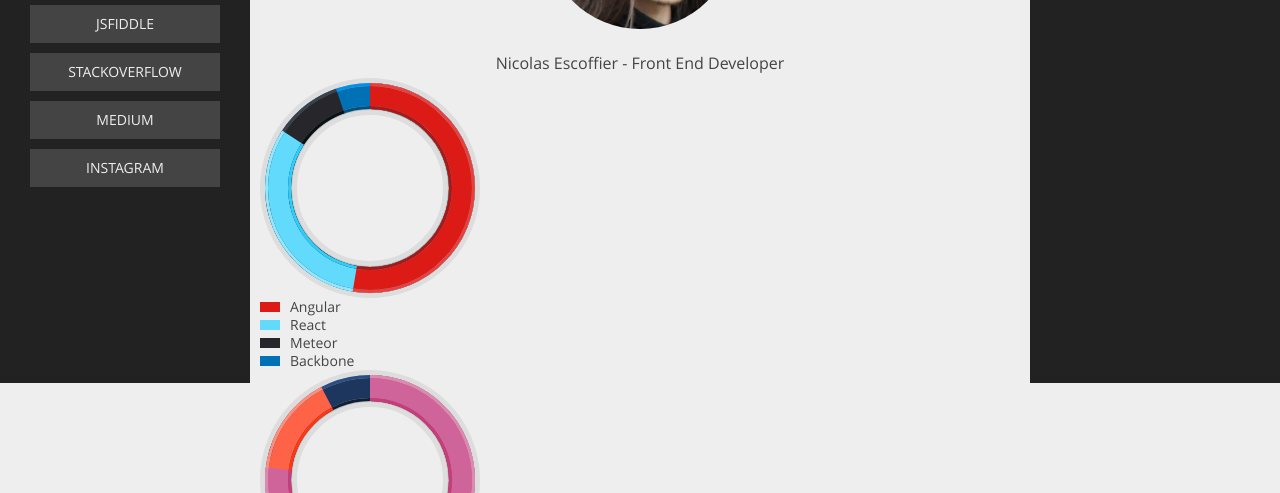
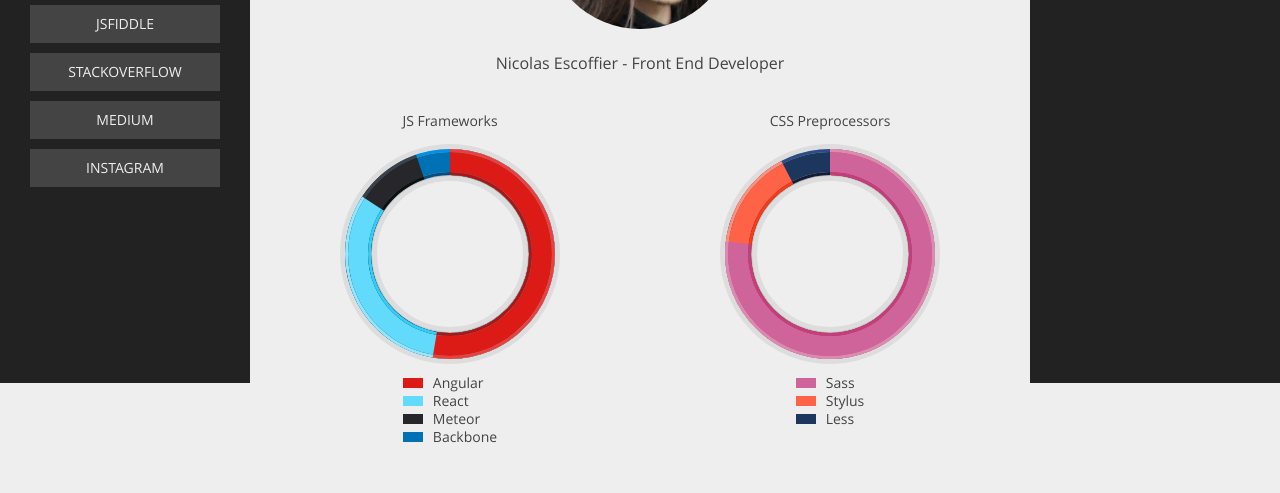
Before and after one commit to OxyDesign/OxyDesign, a website: page dist/index.html in a window 1280 px wide. Shown: the part 417-910 px from the top of the page. Drawn offline with Linux system fonts and the light colour scheme; a script that the page names is missing; a web font is replaced by a local one.

Commit message:
Content Update + HTML Cleaning + Charts Style Improved

```diff
--- a/dev/css/style.scss
+++ b/dev/css/style.scss
@@ -86,6 +86,17 @@ body{
   padding:10px;
 }
 
+.charts{
+  overflow:hidden;
+  .dynamic-chart{
+    text-align: center;
+    @media #{$medium} {
+      float:left;
+      width:50%;
+    }
+  }
+}
+
 .chart{
   width:$chartSize;
   height:$chartSize;
@@ -94,7 +105,12 @@ body{
   border-width:$chartSize/30;
   border-style:solid;
   border-color:#ddd;
+  margin:0 auto;
   @media #{$medium} {
+    width:$chartSize*1.2;
+    height:$chartSize*1.2;
+  }
+  @media #{$large} {
     width:$chartSize*1.4;
     height:$chartSize*1.4;
   }
@@ -213,6 +229,9 @@ body{
 }
 
 .chart-list{
+  display: inline-block;
+  text-align: left;
+  margin:1rem 0 3rem;
   li{
     &:before{
       content:'';
@@ -503,6 +522,15 @@ aside{
     margin:0 auto 1rem;
     padding:0 3rem;
     display: block;
+    box-sizing: border-box;
+    @media #{$medium} {
+      width:50%;
+      float:left;
+    }
+    @media #{$large} {
+      width:auto;
+      float:none;
+    }
     a{
       background:nth($colors, 2);
       padding:1rem;
```
Also changed, not shown: dist/index.html, dist/styles/style.css.
